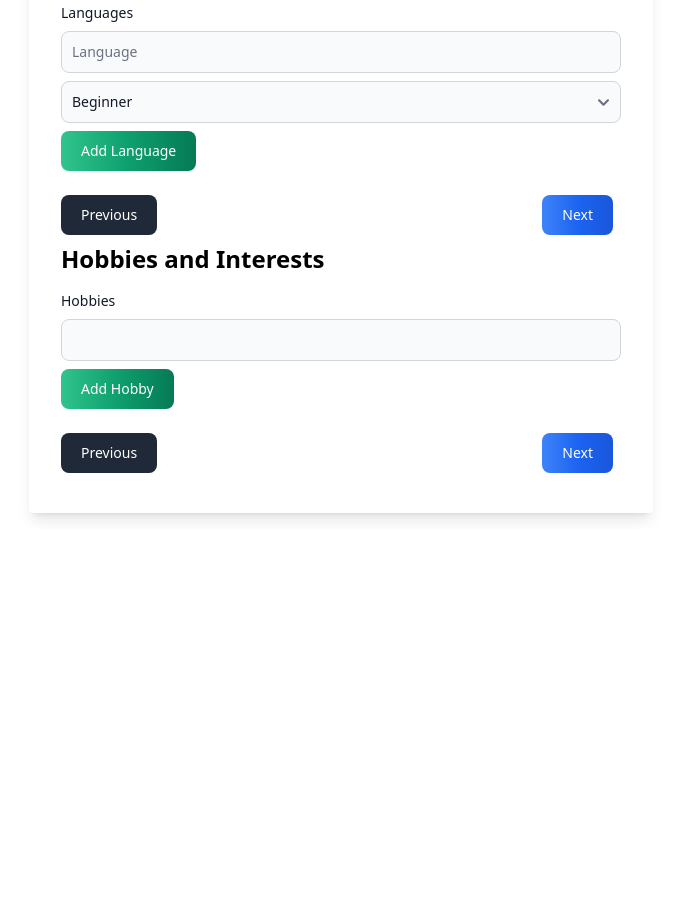
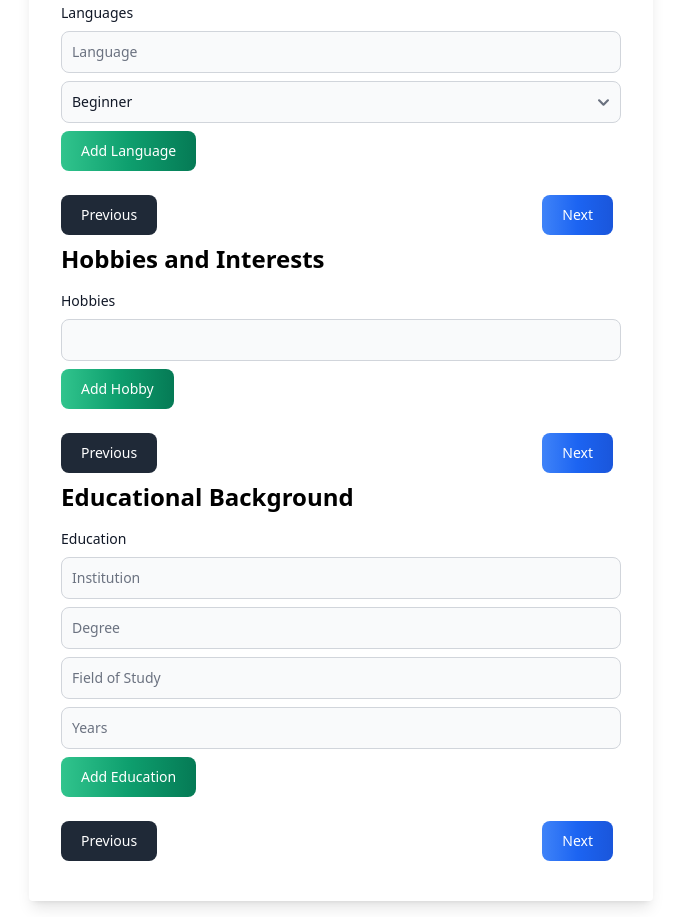
Before and after one commit to Bouanaya/cv-builder, a website: page pages/create.html in a window 1280 px wide. Shown: the part 1555-2472 px from the top of the page, without its empty margins (299-980 px from the left). Before the commit the page ends 2084 px from the top, so only its background shows below. Drawn offline with Linux system fonts and the light colour scheme.

Commit message:
add form Education

```diff
--- a/pages/create.html
+++ b/pages/create.html
@@ -303,6 +303,27 @@
               </div>
             </form>
           </div>
+
+          <!-- Step 6: Education -->
+          <div id="step-6" class="">
+            <h2 class="text-2xl font-bold mb-4">Educational Background</h2>
+            <form id="education-form">
+              <div class="mb-4">
+                <label class="block mb-2 text-sm font-medium text-gray-900 dark:text-white">Education</label>
+                <div id="education">
+                  <input type="text"  class="bg-gray-50 border border-gray-300 mb-2 text-gray-900 text-sm rounded-lg focus:ring-blue-500 focus:border-blue-500 block w-full p-2.5 dark:bg-gray-700 dark:border-gray-600 dark:placeholder-gray-400 dark:text-white dark:focus:ring-blue-500 dark:focus:border-blue-500" placeholder="Institution" required>
+                  <input type="text"  class="bg-gray-50 border border-gray-300 mb-2 text-gray-900 text-sm rounded-lg focus:ring-blue-500 focus:border-blue-500 block w-full p-2.5 dark:bg-gray-700 dark:border-gray-600 dark:placeholder-gray-400 dark:text-white dark:focus:ring-blue-500 dark:focus:border-blue-500" placeholder="Degree" required>
+                  <input type="text"  class="bg-gray-50 border border-gray-300 mb-2 text-gray-900 text-sm rounded-lg focus:ring-blue-500 focus:border-blue-500 block w-full p-2.5 dark:bg-gray-700 dark:border-gray-600 dark:placeholder-gray-400 dark:text-white dark:focus:ring-blue-500 dark:focus:border-blue-500" placeholder="Field of Study" required>
+                  <input type="text"  class="bg-gray-50 border border-gray-300 mb-2 text-gray-900 text-sm rounded-lg focus:ring-blue-500 focus:border-blue-500 block w-full p-2.5 dark:bg-gray-700 dark:border-gray-600 dark:placeholder-gray-400 dark:text-white dark:focus:ring-blue-500 dark:focus:border-blue-500" placeholder="Years" required>
+                </div>
+                <button type="button" id="add-education" class="text-white bg-gradient-to-r from-green-400 via-green-500 to-green-600 hover:bg-gradient-to-br focus:ring-4 focus:outline-none focus:ring-green-300 dark:focus:ring-green-800 font-medium rounded-lg text-sm px-5 py-2.5 text-center me-2 mb-2">Add Education</button>
+              </div>
+              <div class="flex justify-between">
+                <button type="button" id="prev-6" class="text-white bg-gray-800 hover:bg-gray-900 focus:outline-none focus:ring-4 focus:ring-gray-300 font-medium rounded-lg text-sm px-5 py-2.5 me-2 mb-2 dark:bg-gray-800 dark:hover:bg-gray-700 dark:focus:ring-gray-700 dark:border-gray-700">Previous</button>
+                <button type="button" id="next-6" class="text-white bg-gradient-to-r from-blue-500 via-blue-600 to-blue-700 hover:bg-gradient-to-br focus:ring-4 focus:outline-none focus:ring-blue-300 dark:focus:ring-blue-800 font-medium rounded-lg text-sm px-5 py-2.5 text-center me-2 mb-2">Next</button>
+              </div>
+            </form>
+          </div>
         </div>
       </div>
     </div>
```
